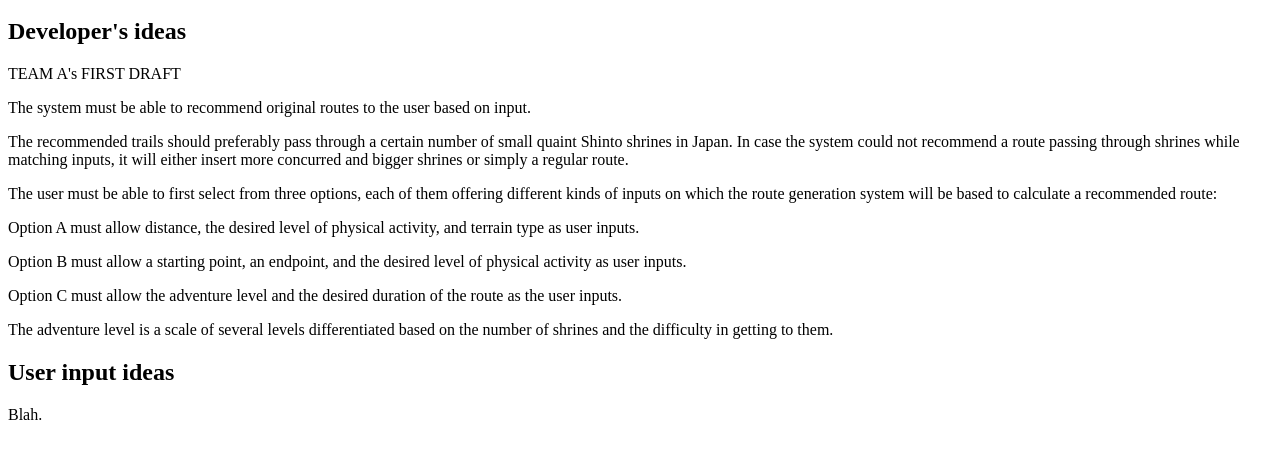
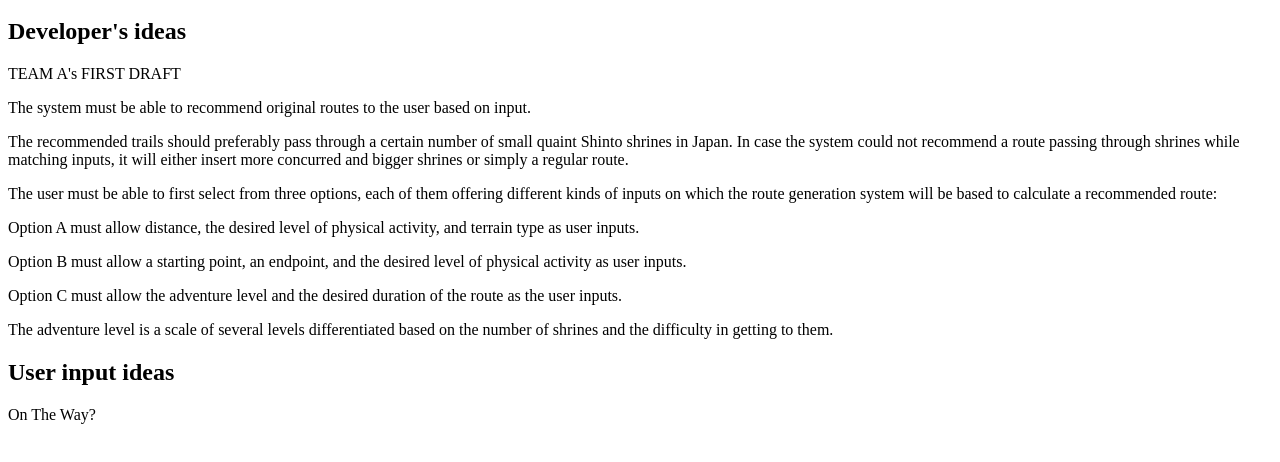
Before and after one commit to femin-joshy/PBL3, a plain HTML site: page requirements.html in a window 1280 px wide. Shown: the part 48-510 px from the top of the page. Drawn offline with Linux system fonts and the light colour scheme.

Commit message:
Update requirements.html

```diff
--- a/requirements.html
+++ b/requirements.html
@@ -41,5 +41,5 @@ The adventure level is a scale of several levels differentiated based on the num
  </p>
 
     <h2>User input ideas</h2>
-    <p>Blah.</p>
+    <p> On The Way?</p>
 </body>
```
